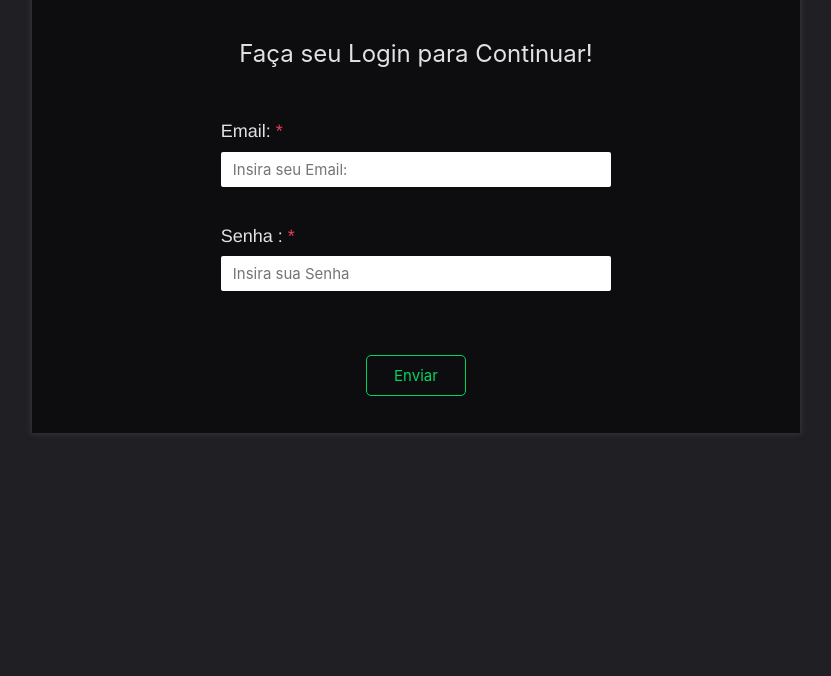
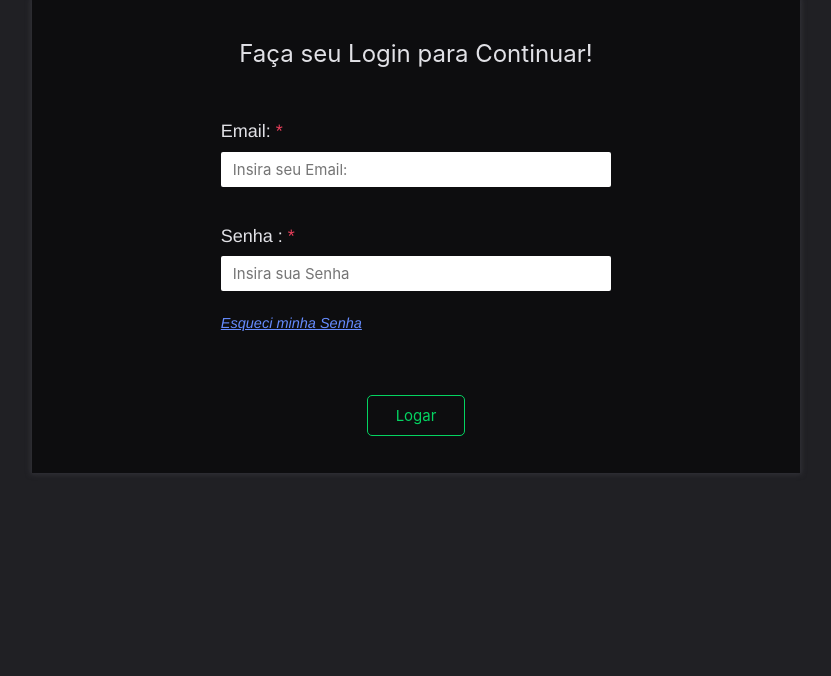
Before and after one commit to SafraPC/Wood-Store, a PHP site: page /html/login.html in a window 1280 px wide. Shown: the part 97-773 px from the top of the page, without its empty margins (224-1055 px from the left). Run offline with PHP 8.4, Linux system fonts and the light colour scheme.

Commit message:
Html files and add forgot password

```diff
--- a/css/styles.css
+++ b/css/styles.css
@@ -118,6 +118,17 @@ body {
     top: 0;
   }
 }
+.link {
+  display: flex;
+  font-family: var(--font-family-always);
+  color: var(--color-soft-blue);
+  font-weight: var(--font-weight-text);
+  font-size: 14.5px;
+  font-style: italic;
+  cursor: pointer;
+  text-decoration: underline;
+  margin-top: 1.5rem;
+}
 @media screen and (max-width: 810px) {
   .pageBody {
     width: 90%;
--- a/html/login.html
+++ b/html/login.html
@@ -14,6 +14,7 @@
       src="../components/footer/footer.js"
       type="text/javascript"
     ></script>
+    <script src="../js/relog.js" type="text/javascript"></script>
     <title>Wood Store!</title>
   </head>
   <body>
@@ -43,10 +44,13 @@
               class="inputTextLittle"
               placeholder="Insira sua Senha"
             />
+            <span class="link" onclick="handleForgotPassword()"
+              >Esqueci minha Senha</span
+            >
           </div>
         </div>
         <div class="contentCenter">
-          <button class="outlineSuccess">Enviar</button>
+          <button class="outlineSuccess">Logar</button>
         </div>
       </div>
     </div>
--- a/html/register.html
+++ b/html/register.html
@@ -14,6 +14,7 @@
       src="../components/footer/footer.js"
       type="text/javascript"
     ></script>
+    <script src="../js/relog.js" type="text/javascript"></script>
     <title>Wood Store!</title>
   </head>
   <body>
@@ -47,6 +48,8 @@
               type="text"
               class="inputText"
               placeholder="Insira seu CPF"
+              maxlength="14"
+              onkeyup="cpfMask()"
               id="cpf"
             />
           </div>
@@ -100,7 +103,7 @@
             type="submit"
             onClick="handleFormSubmit()"
           >
-            Enviar
+            Cadastrar
           </button>
         </div>
       </div>
--- /dev/null
+++ b/js/relog.js
@@ -0,0 +1,25 @@
+//Thats a js file for login and register props (re- register log- login relog.js!)
+
+//Login Screen
+function handleForgotPassword(){
+    alert("Esqueci a senha");
+}
+
+
+
+//Register Screen
+
+//Masks
+const cpf = document.getElementById("cpf");
+
+function cpfMask(){
+}
+
+// This code empowers all input tags having a placeholder and data-slots attribute
+
+
+
+
+function handleFormSubmit(){
+    alert("Cadastrei");
+}
```
